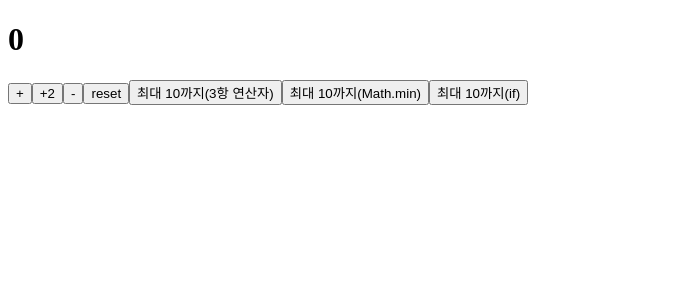
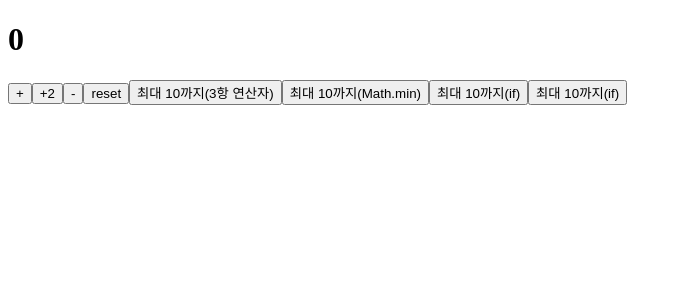
Before and after one commit to jagseeun/programming_3214, a React (Vite) app: page / in a window 1280 px wide. Shown: the top 300 px of the page, without its empty margins (0-682 px from the left). Built offline with nearby package versions, Linux system fonts and the light colour scheme.

Commit message:
CounterApp

```diff
--- a/src/CounterApp.jsx
+++ b/src/CounterApp.jsx
@@ -7,7 +7,12 @@ import heroImg from './assets/hero.png'
 function CounterApp() {
   //count : 이전 또는 현재의 값, setCount() : count 값 변경 함수, 반드시 이걸 거쳐야함.
   const [count, setCount] = useState(0)
-
+  function plusMax10() {
+    setCount((count) => {
+      if (count + 1 >= 10) return 10;
+      return count + 1;
+    })
+  }
   return (
     <>
       <h1>{count}</h1>
@@ -16,21 +21,22 @@ function CounterApp() {
       <button onClick={() => setCount((count) => count - 1)}>-</button>
       <button onClick={() => setCount(0)}>reset</button>
       <button onClick={() => setCount((count) => count >= 10 ? count : count + 1)}>최대 10까지(3항 연산자)</button>
-      <button onClick={() => setCount((count) => Math.min(count+1,10))}>최대 10까지(Math.min)</button>
+      <button onClick={() => setCount((count) => Math.min(count + 1, 10))}>최대 10까지(Math.min)</button>
       {/* <button onClick={setCount(0)}>reset2</button> Too many re-renders*/}
-      <button onClick={()=>setCount((count)=>{
-        if(count+1>=10) return 10;
+      <button onClick={() => setCount((count) => {
+        if (count + 1 >= 10) return 10;
         return count + 1;
       })}>최대 10까지(if)</button>
-
       {/* <button
         className="counter"
         onClick={() => setCount((count) => count + 1)} //JS 함수 호출 X 함수 정의
-      >
+        >
         Count is {count}
-      </button> */}
+        </button> */}
+      <button onClick={() => plusMax10}>최대 10까지(if)</button>
     </>
   )
 }
 
+
 export default CounterApp
```
